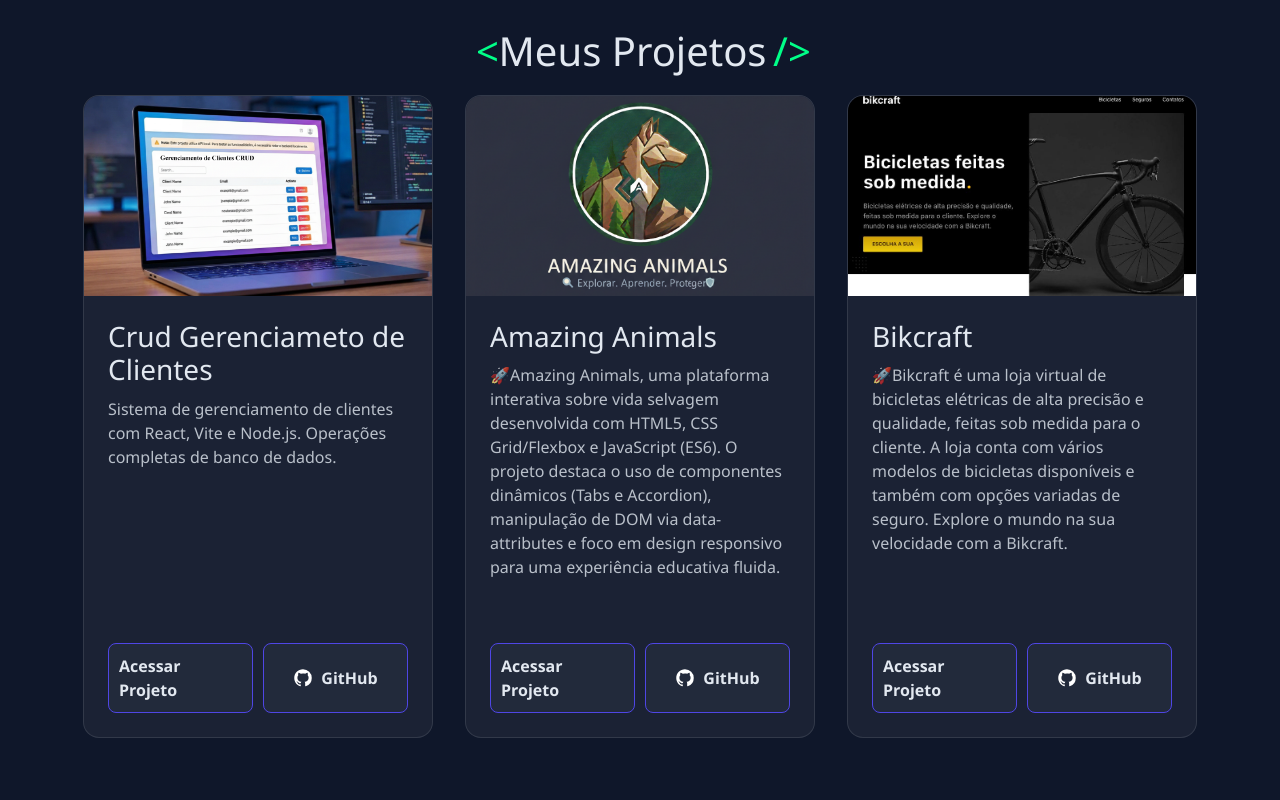
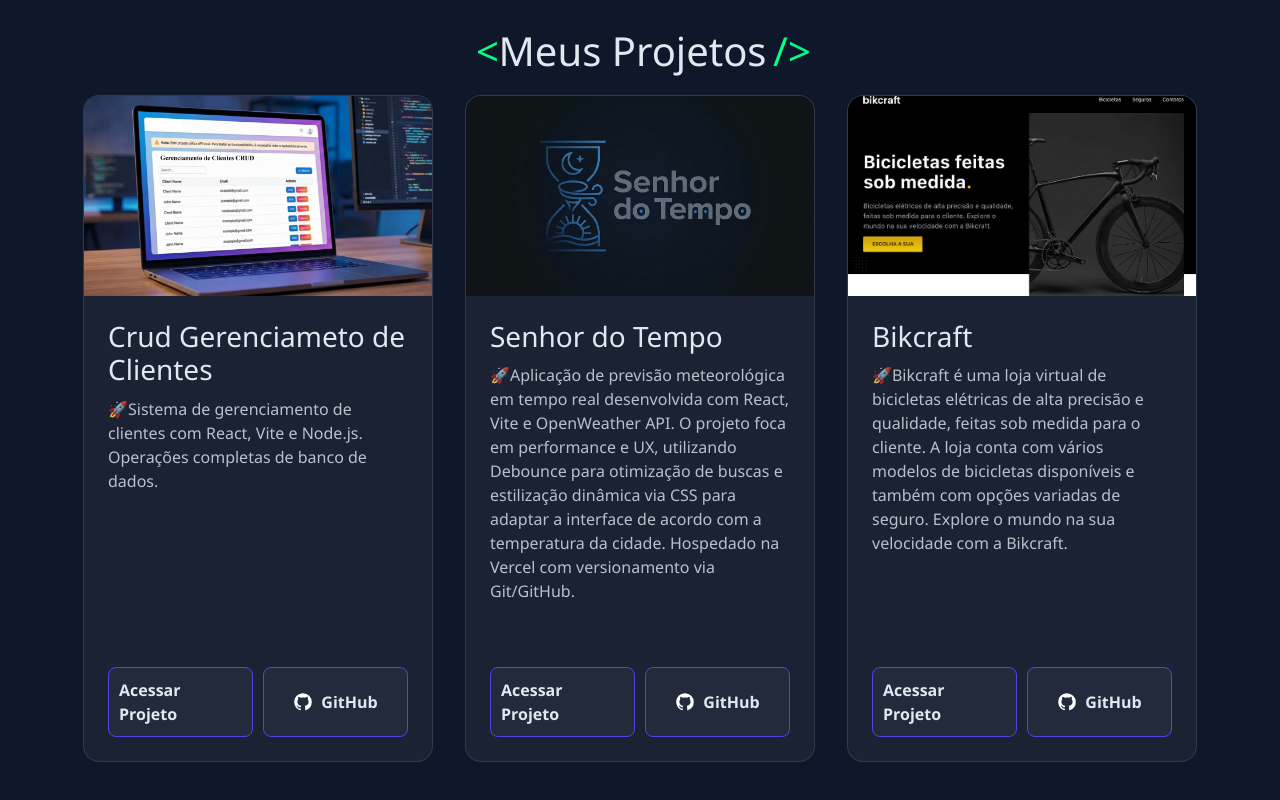
Before and after one commit to kesleysantos-dev/meu-portfolio, a React (Vite) app: page / in a window 1280 px wide. Shown: the part 1177-1977 px from the top of the page. Built offline with nearby package versions, Linux system fonts and the light colour scheme.

Commit message:
feat: Projeto Senhor do Tempo adicionado ao portfólio

```diff
--- a/index.html
+++ b/index.html
@@ -5,6 +5,8 @@
   <meta charset="UTF-8" />
   <meta name="viewport" content="width=device-width, initial-scale=1.0" />
   <link rel="stylesheet" href="./public/style.css">
+  <link rel="shortcut icon" href="./src//assets/icons/iconapp.png" type="image/x-icon">
+
   <title>Portfólio | Kesley Santos</title>
 </head>
 
--- a/src/projetos.js
+++ b/src/projetos.js
@@ -1,25 +1,26 @@
 import imgCrud from './assets/img-crud.png';
 import imgAanimal from './assets/logoA-A.png';
 import logoBc from './assets/logo-bikcraft.png';
+import logoApp from './assets/logoapp.jpg';
 
 export const meusProjetos = [
   {
     id: 1,
     titulo: 'Crud Gerenciameto de Clientes',
     descricao:
-        'Sistema de gerenciamento de clientes com React, Vite e Node.js. Operações completas de banco de dados.',
+      '🚀Sistema de gerenciamento de clientes com React, Vite e Node.js. Operações completas de banco de dados.',
     imagem: imgCrud,
     linkAcessar: 'https://react-crud-clientes.vercel.app/',
     linkGithub: 'https://github.com/kesleysantos-dev/react-crud-clientes',
   },
   {
     id: 2,
-      titulo: 'Amazing Animals',
+    titulo: 'Senhor do Tempo',
     descricao:
-        ' 🚀Amazing Animals, uma plataforma interativa sobre vida selvagem              desenvolvida com HTML5, CSS Grid/Flexbox e JavaScript (ES6). O projeto destaca o uso de componentes dinâmicos (Tabs e Accordion), manipulação de DOM via data-attributes e foco em design responsivo para uma experiência educativa fluida.',
-      imagem: imgAanimal,
-      linkAcessar: 'https://amazinganimals-nine.vercel.app/',
-      linkGithub: 'https://github.com/kesleysantos-dev/amazing_animals',
+      ' 🚀Aplicação de previsão meteorológica em tempo real desenvolvida com React, Vite e OpenWeather API. O projeto foca em performance e UX, utilizando Debounce para otimização de buscas e estilização dinâmica via CSS para adaptar a interface de acordo com a temperatura da cidade. Hospedado na Vercel com versionamento via Git/GitHub.',
+    imagem: logoApp,
+    linkAcessar: 'https://previsao-do-tempo-lemon-pi.vercel.app/',
+    linkGithub: 'https://github.com/kesleysantos-dev/senhor-do-tempo',
   },
   {
     id: 3,
```
Also changed, not shown: src/assets/icons/iconapp.png (added), src/assets/logoapp.jpg (added). Lines whose indentation alone changed are shown as unchanged.
